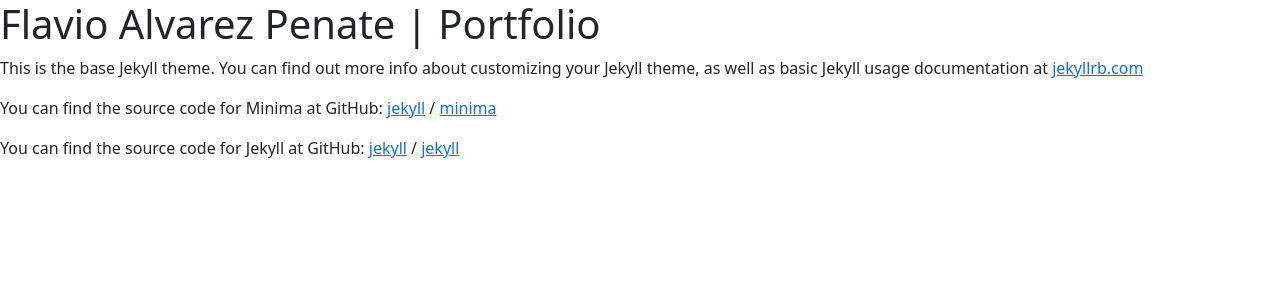
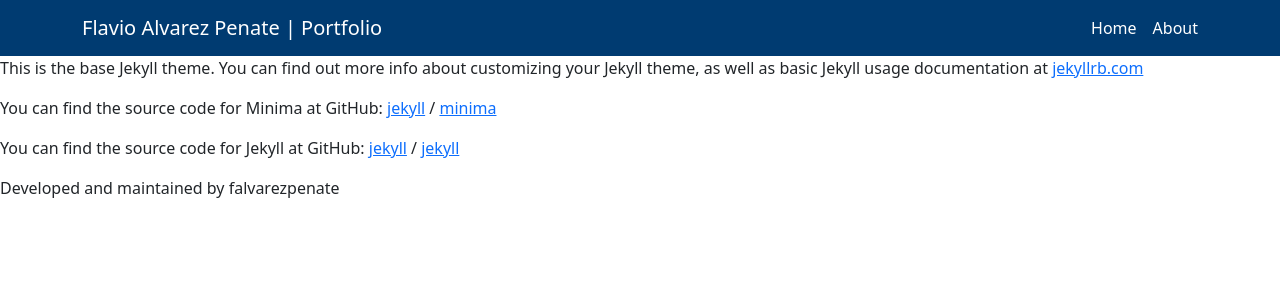
Before and after one commit to falvarezpenate/my-projects-site, a Jekyll site: the page built from about.markdown, in a window 1280 px wide. Shown: the top 300 px of the page. Built offline with Jekyll 4.4.1, drawn with Linux system fonts in a browser that asks for light colours.

Commit message:
started header implementation. Added navbar and created links to about and home

```diff
--- a/_config.yml
+++ b/_config.yml
@@ -25,7 +25,7 @@ description: >- # this means to ignore newlines until "baseurl:"
   Explore featured data projects and coding insights.
 baseurl: "/my-projects-site" # the subpath of your site, e.g. /blog
 url: "https://github.io" # the base hostname & protocol for your site, e.g. http://example.com
-twitter_username: jekyllrb
+#twitter_username: jekyllrb
 github_username:  falvarezpenate
 repository: falvarezpenate/my-projects-site
 
--- a/_includes/footer.html
+++ b/_includes/footer.html
@@ -1 +1 @@
-<h1>{{site.author}}</h1>
+<p>Developed and maintained by {{site.github_username}}</p>
--- a/_includes/header.html
+++ b/_includes/header.html
@@ -1 +1,10 @@
-<h1>{{site.title}}</h1>
+<nav class="navbar navbar-expand-lg navbar-dark" style="background-color: #003b71;">
+	<div class="container">
+		<a class="navbar-brand" href="{{ '/' | relative_url }}">{{ site.title }}</a>
+		<div class="ms-auto d-flex gap-3">
+			<a class="nav-link text-white" href="{{ '/' | relative_url }}">Home</a>
+
+			<a class="nav-link text-white" href="{{ '/about/' | relative_url }}">About</a>
+		</div>
+	</div>
+</nav>
```
